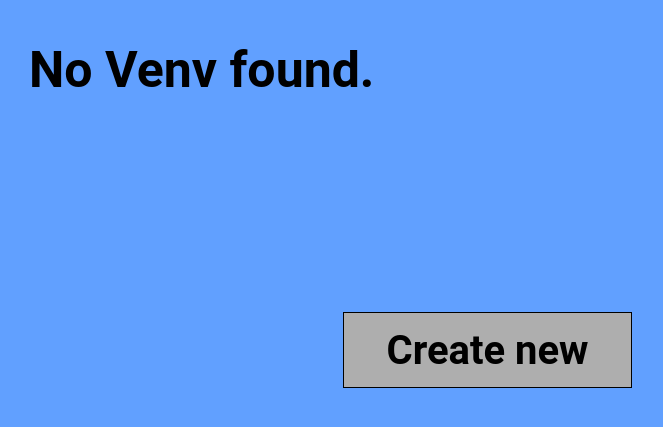
After one commit to braffel14/VisualVenv, a Flask app: page /newvenv in a window 1280 px wide. The commit adds this page. Shown: the top 427 px of the page, without its empty margins (12-675 px from the left). Run offline with Flask 2, Linux system fonts and the light colour scheme; parts of the project's set-up code (start-up, migrations or seed data) failed here and were passed over; some libraries are stand-ins or nearby versions.

Commit message:
Made progress

```diff
--- a/VisualVenv/run.py
+++ b/VisualVenv/run.py
@@ -26,17 +26,33 @@ def index():
         global projectpath
         projectpath = request.form.get("path")
 
-        if path.exists(projectpath):
-            if checkforvenv(projectpath, script_dir):
+        if path.exists(projectpath):  # checks that directory at path exists
+            if checkforvenv(
+                projectpath, script_dir
+            ):  # checks if there is a venv at that path or not
                 # return redirect(url_for("viewvenv"))
                 print("show venv")
-            else:
-                # return redirect(url_for("createvenv"))
+            else:  # calls for creation of new venv at that path
                 print("createvenv")
-        else:
+                return redirect(url_for("createvenv", projectpath=projectpath))
+
+        else:  # warns user path does not exist
             return render_template("index.html", badpath=True)
 
     return render_template("index.html")
+
+
+@app.route("/newvenv", methods=["GET", "POST"])
+def createvenv():
+    global projectpath
+    if request.method == "POST":
+
+        print(projectpath)
+        createNewVenv(projectpath, script_dir)
+        print("created")
+        # return redirect(url_for("createvenv"))
+
+    return render_template("new.html")
 
 
 def main():
@@ -189,6 +205,7 @@ class VenvPage(tk.Frame):
 
 def climain():
     """Main method to run through command line interface"""
+    global script_dir
 
     # get filepath of project and save to text file
     print("Enter filepath for project")
@@ -270,7 +287,8 @@ def jsonifypackages():
             if line != "Package    Version\n" and line != "---------- -------\n":
                 # remove formatting of text file
                 splitline = line.split(" ")
-                splitline.remove("\n")
+                if "\n" in splitline:
+                    splitline.remove("\n")
                 while "" in splitline:
                     splitline.remove("")
                 # add package to packages dict
@@ -284,5 +302,5 @@ def jsonifypackages():
 
 if __name__ == "__main__":
     # main()
-    app.run(debug=True)
-    # climain()
+    # app.run(debug=True)
+    climain()
--- a/VisualVenv/static/styles/styles.css
+++ b/VisualVenv/static/styles/styles.css
@@ -63,4 +63,35 @@ body {
   color: #ca4343;
 }
 
+#newtext {
+  position: absolute;
+  width: 372px;
+  height: 55px;
+  left: 41px;
+  top: 41px;
+  font-family: Roboto;
+  font-style: normal;
+  font-weight: bold;
+  font-size: 50px;
+  line-height: 59px;
+  color: #000000;
+}
+
+#newvenvbutton {
+  position: absolute;
+  width: 289px;
+  height: 76px;
+  left: 355px;
+  top: 312px;
+  background: #aeaeae;
+  border: 1px solid #000000;
+  box-sizing: border-box;
+  font-family: Roboto;
+  font-style: normal;
+  font-weight: bold;
+  font-size: 40px;
+  line-height: 47px;
+  text-align: center;
+}
+
 /*# sourceMappingURL=styles.css.map */
--- a/VisualVenv/static/styles/styles.scss
+++ b/VisualVenv/static/styles/styles.scss
@@ -63,3 +63,34 @@ body {
     line-height: 35px;
     color: #ca4343;
 }
+
+#newtext {
+    position: absolute;
+    width: 372px;
+    height: 55px;
+    left: 41px;
+    top: 41px;
+    font-family: Roboto;
+    font-style: normal;
+    font-weight: bold;
+    font-size: 50px;
+    line-height: 59px;
+    color: #000000;
+}
+
+#newvenvbutton {
+    position: absolute;
+    width: 289px;
+    height: 76px;
+    left: 355px;
+    top: 312px;
+    background: #aeaeae;
+    border: 1px solid #000000;
+    box-sizing: border-box;
+    font-family: Roboto;
+    font-style: normal;
+    font-weight: bold;
+    font-size: 40px;
+    line-height: 47px;
+    text-align: center;
+}
--- /dev/null
+++ b/VisualVenv/templates/new.html
@@ -0,0 +1,7 @@
+{% extends "base.html" %} {% block title %}VisualVenv{% endblock %} {% block content %}
+<span id="newtext">No Venv found.</span>
+<form action="" method="POST">
+    <button id="newvenvbutton">
+        Create new
+    </button>
+</form>{% endblock %}
--- a/tempfiles/installed.json
+++ b/tempfiles/installed.json
@@ -1 +1 @@
-{"jsonify": "0.5", "pip": "19.2.3", "setuptools": "41.2.0"}
+{"Package": "Version", "------------------": "--------\n", "appdirs": "1.4.4", "attrs": "19.3.0", "black": "19.10b0", "click": "7.1.2", "flake8": "3.8.3", "Flask": "1.1.2", "importlib-metadata": "1.7.0", "itsdangerous": "1.1.0", "Jinja2": "2.11.2", "jsonify": "0.5", "MarkupSafe": "1.1.1", "mccabe": "0.6.1", "pathspec": "0.8.0", "pip": "19.2.3", "pycodestyle": "2.6.0", "pydocstyle": "5.0.2", "pyflakes": "2.2.0", "regex": "2020.6.8\n", "setuptools": "41.2.0", "snowballstemmer": "2.0.0", "toml": "0.10.1", "typed-ast": "1.4.1", "Werkzeug": "1.0.1", "zipp": "3.1.0"}
```
Also changed, not shown: tempfiles/installed.txt (+26 -5 lines), 1 other file.
